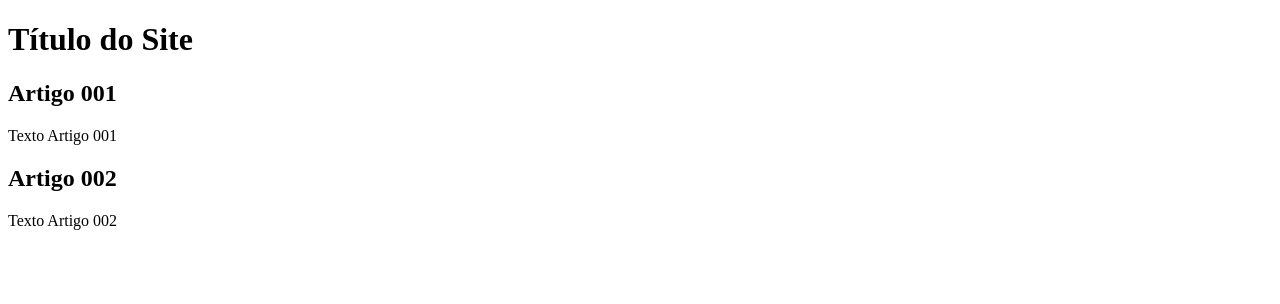
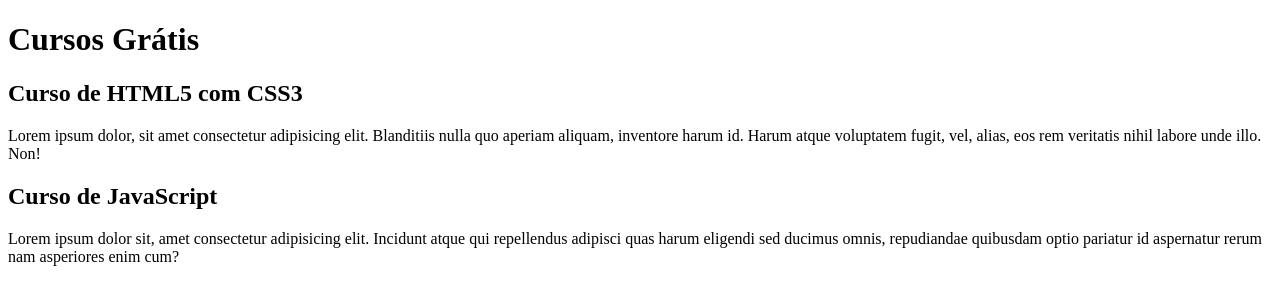
Before and after one commit to vslucas/projeto-site-simples, a plain HTML site: page index.html in a window 1280 px wide. Drawn offline with Linux system fonts and the light colour scheme.

Commit message:
Comecei a escrever o conteúdo

```diff
--- a/index.html
+++ b/index.html
@@ -9,15 +9,15 @@
 <body>
     <main>
         <header>
-            <h1>Título do Site</h1>
+            <h1>Cursos Grátis</h1>
         </header>
         <article>
-            <h2>Artigo 001</h2>
-            <p>Texto Artigo 001</p>
+            <h2>Curso de HTML5 com CSS3</h2>
+            <p>Lorem ipsum dolor, sit amet consectetur adipisicing elit. Blanditiis nulla quo aperiam aliquam, inventore harum id. Harum atque voluptatem fugit, vel, alias, eos rem veritatis nihil labore unde illo. Non!</p>
         </article>
         <article>
-            <h2>Artigo 002</h2>
-            <p>Texto Artigo 002</p>
+            <h2>Curso de JavaScript</h2>
+            <p>Lorem ipsum dolor sit, amet consectetur adipisicing elit. Incidunt atque qui repellendus adipisci quas harum eligendi sed ducimus omnis, repudiandae quibusdam optio pariatur id aspernatur rerum nam asperiores enim cum?</p>
         </article>
     </main>
 </body>
```
